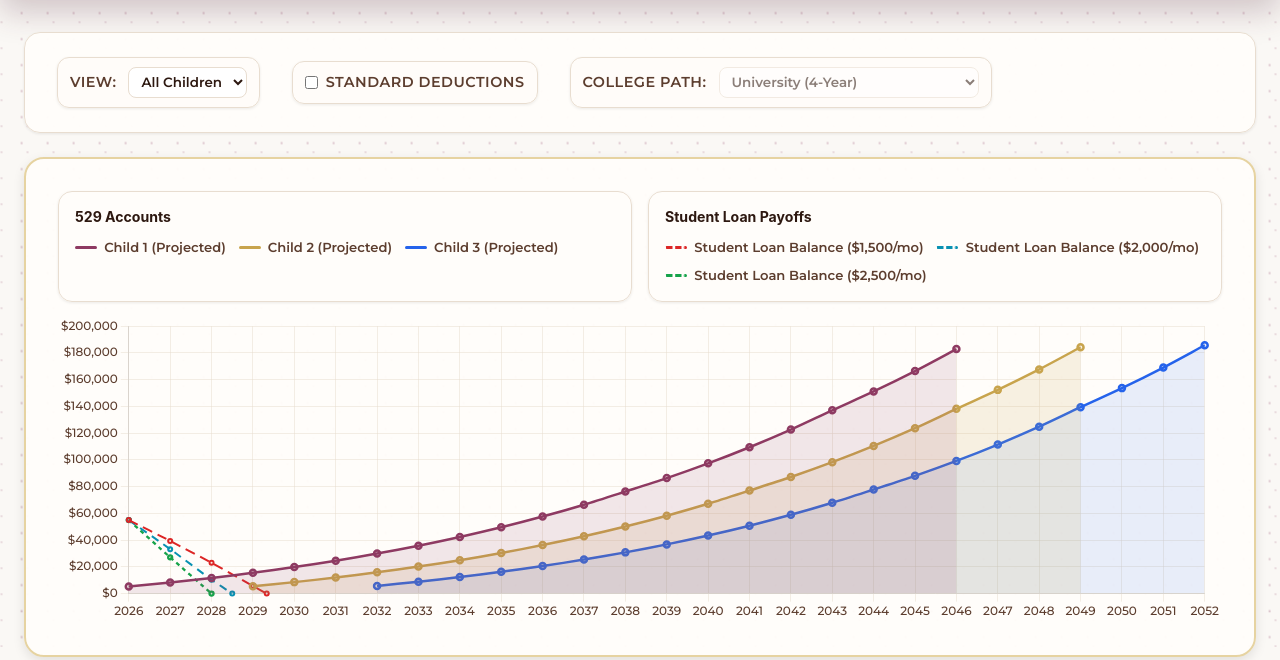
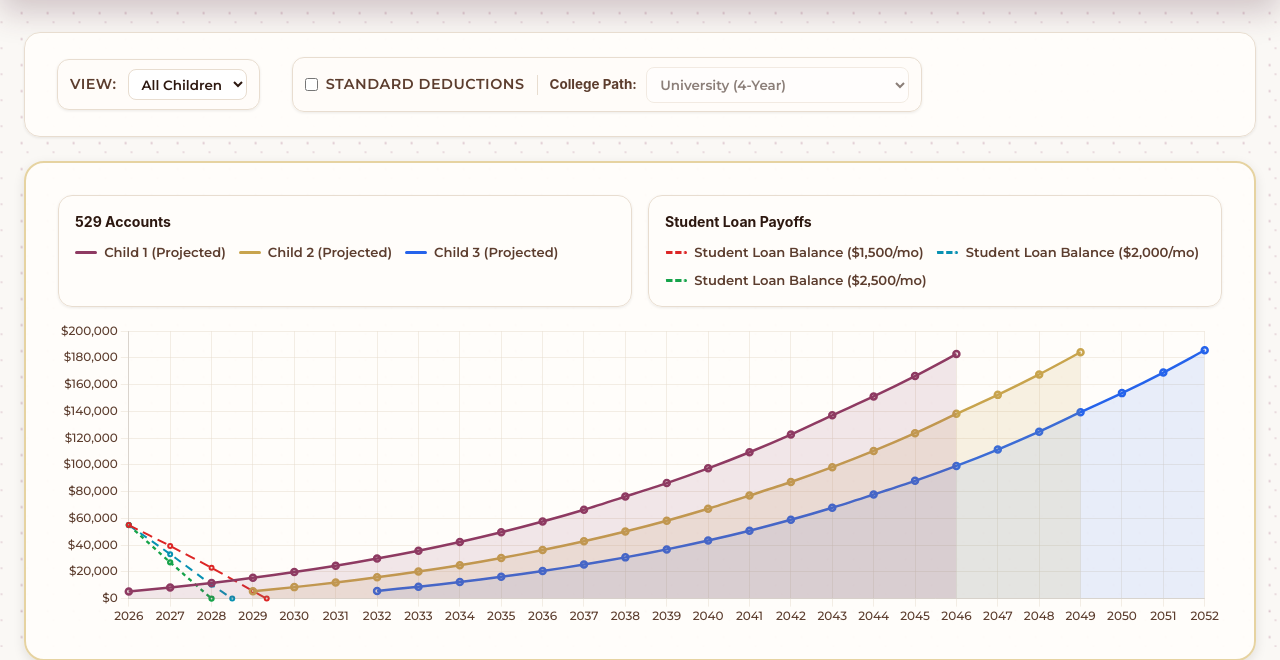
Before and after one commit to sguthrie107/education-calculator, a FastAPI app: page / in a window 1280 px wide. Shown: the part 147-807 px from the top of the page. Run offline with FastAPI, Linux system fonts and the light colour scheme; data comes from the database, SQL or seed files in the repository; some web fonts are replaced.

Commit message:
ui: combine deductions and college path controls in single block

```diff
--- a/app/static/css/dashboard.css
+++ b/app/static/css/dashboard.css
@@ -434,6 +434,42 @@ select:focus {
     outline: none;
     border-color: var(--primary-color);
     box-shadow: 0 0 0 3px rgba(200, 164, 77, 0.2);
+}
+
+.deduction-path-group {
+    gap: 0.55rem;
+}
+
+.deduction-path-group .control-divider {
+    width: 1px;
+    height: 20px;
+    background: var(--border);
+    margin: 0 0.2rem;
+}
+
+.deduction-path-group .control-path-label {
+    font-size: 0.84rem;
+    font-weight: 700;
+    color: var(--text-secondary);
+    text-transform: none;
+    letter-spacing: 0;
+}
+
+.dashboard-controls .deduction-path-group select {
+    border: 1px solid var(--border);
+    border-radius: 8px;
+    background: #fff;
+    color: var(--text-primary);
+    font-family: inherit;
+    font-weight: 600;
+    font-size: 0.84rem;
+    padding: 0.4rem 0.6rem;
+    min-height: 36px;
+}
+
+.dashboard-controls .deduction-path-group select:disabled {
+    opacity: 0.55;
+    cursor: not-allowed;
 }
 
 /* ── Buttons ────────────────────────────────────────────────── */
--- a/app/templates/dashboard.html
+++ b/app/templates/dashboard.html
@@ -17,14 +17,13 @@
             {% endif %}
         </select>
     </div>
-    <div class="control-group">
+    <div class="control-group deduction-path-group">
         <label class="toggle-inline" for="deductionToggle">
             <input type="checkbox" id="deductionToggle" onchange="onDeductionToggleChange()">
             <span>Standard Deductions</span>
         </label>
-    </div>
-    <div class="control-group">
-        <label for="deductionPathSelect">College Path:</label>
+        <span class="control-divider" aria-hidden="true"></span>
+        <label class="control-path-label" for="deductionPathSelect">College Path:</label>
         <select id="deductionPathSelect" onchange="onDeductionPathChange()" disabled>
             <option value="direct_4yr" selected>University (4-Year)</option>
             <option value="blended_2plus2">Community College + University</option>
```
